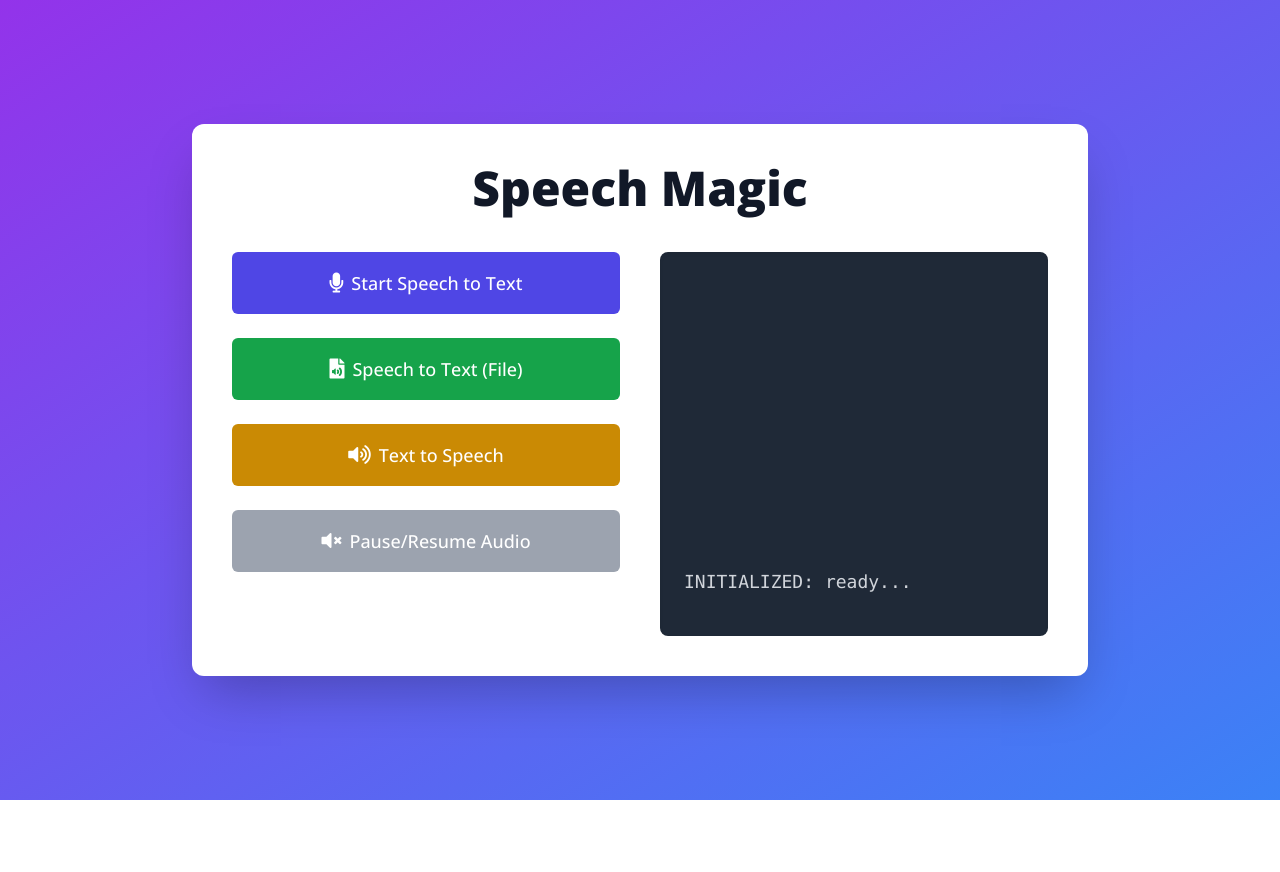
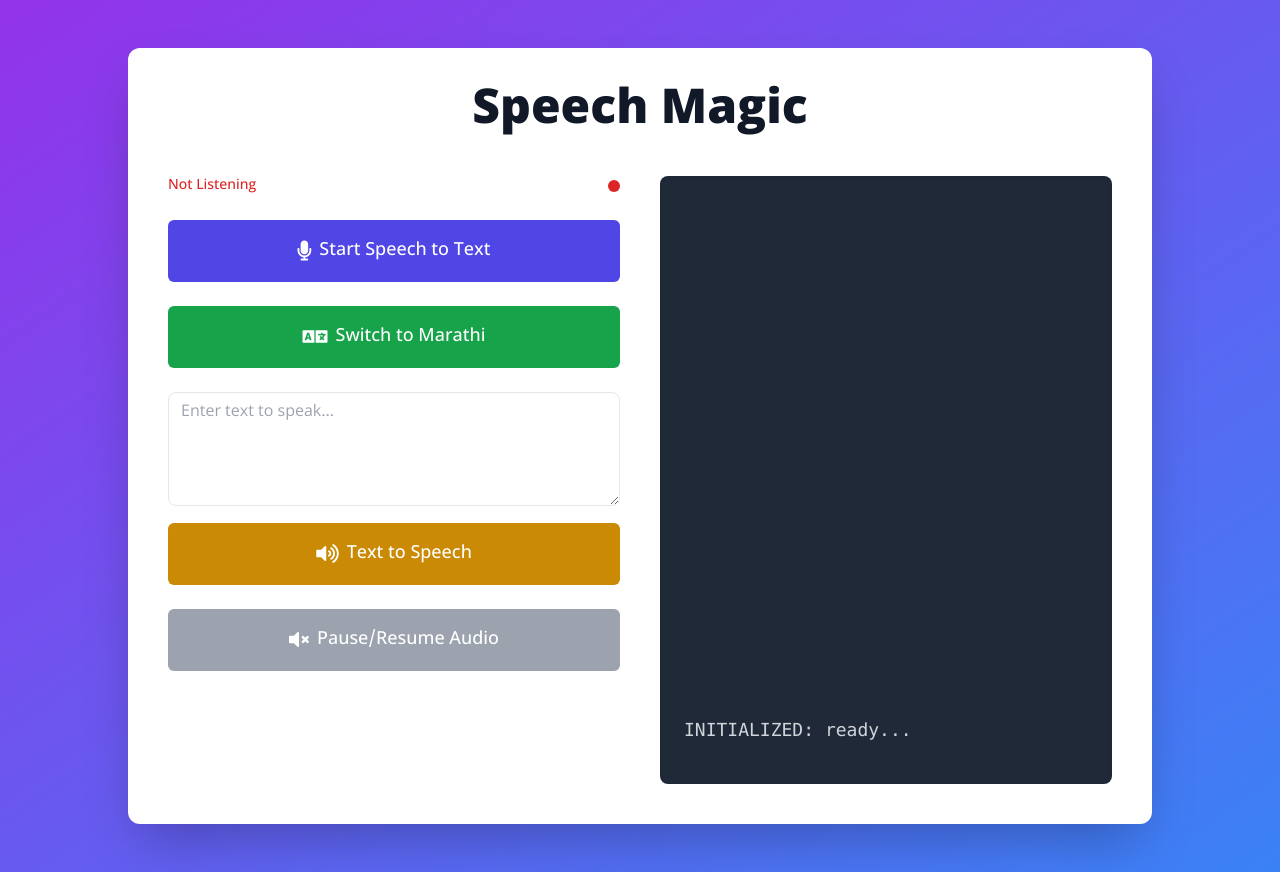
Before and after one commit to amitdeshmukh/RealTimeSpeechTranscription, a React (Create React App) app: page / in a window 1280 px wide. Before the commit the page ends 800 px from the top, so only its background shows below. Built offline with nearby package versions, Linux system fonts and the light colour scheme.

Commit message:
feat: :sparkles: support for marathi

```diff
--- a/public/index.html
+++ b/public/index.html
@@ -28,6 +28,7 @@
     <link rel="preconnect" href="https://fonts.googleapis.com">
     <link rel="preconnect" href="https://fonts.gstatic.com" crossorigin>
     <link href="https://fonts.googleapis.com/css2?family=Open+Sans:ital,wght@0,300..800;1,300..800&display=swap" rel="stylesheet">
+    <link href="https://fonts.googleapis.com/css2?family=Noto+Sans+Devanagari:wght@300;400;500;600;700&display=swap" rel="stylesheet">
     <title>Speech sample app</title>
   </head>
   <body class="background">
--- a/src/App.js
+++ b/src/App.js
@@ -12,6 +12,11 @@ export default function App() {
     const [isListening, setIsListening] = useState(false);
     const [recognitionHistory, setRecognitionHistory] = useState([]);
     const [currentRecognizing, setCurrentRecognizing] = useState('');
+    const [language, setLanguage] = useState('en-US');
+
+    const toggleLanguage = () => {
+        setLanguage(prevLang => prevLang === 'en-US' ? 'mr-IN' : 'en-US');
+    };
 
     async function sttFromMic() {
         if (isListening) {
@@ -23,18 +28,18 @@ export default function App() {
 
         const tokenObj = await getTokenOrRefresh();
         const speechConfig = speechsdk.SpeechConfig.fromAuthorizationToken(tokenObj.authToken, tokenObj.region);
-        speechConfig.speechRecognitionLanguage = 'en-US';
+        speechConfig.speechRecognitionLanguage = language;
 
         const audioConfig = speechsdk.AudioConfig.fromDefaultMicrophoneInput();
         const newRecognizer = new speechsdk.SpeechRecognizer(speechConfig, audioConfig);
 
         newRecognizer.recognizing = (s, e) => {
-            setCurrentRecognizing(`RECOGNIZING: ${e.result.text}`);
+            setCurrentRecognizing(`... ${e.result.text}`);
         };
 
         newRecognizer.recognized = (s, e) => {
             if (e.result.reason === ResultReason.RecognizedSpeech) {
-                const newRecognition = `RECOGNIZED: ${e.result.text}`;
+                const newRecognition = `> ${e.result.text}`;
                 setRecognitionHistory(prevHistory => {
                     const updatedHistory = [newRecognition, ...prevHistory].slice(0, 19);
                     return updatedHistory;
@@ -53,13 +58,12 @@ export default function App() {
         };
 
         newRecognizer.sessionStopped = (s, e) => {
-            setDisplayText(prevText => `${prevText}\nSession stopped event.`);
             newRecognizer.stopContinuousRecognitionAsync();
             setIsListening(false);
         };
 
         setRecognizer(newRecognizer);
-        setDisplayText('Listening... Speak into your microphone.');
+        setDisplayText(`Listening... Speak into your microphone. (${language === 'en-US' ? 'English' : 'Marathi'})`);
         newRecognizer.startContinuousRecognitionAsync();
         setIsListening(true);
     }
@@ -72,6 +76,7 @@ export default function App() {
 
         const tokenObj = await getTokenOrRefresh();
         const speechConfig = speechsdk.SpeechConfig.fromAuthorizationToken(tokenObj.authToken, tokenObj.region);
+        speechConfig.speechSynthesisLanguage = language;
         const myPlayer = new speechsdk.SpeakerAudioDestination();
         updatePlayer(p => ({...p, p: myPlayer}));
         const audioConfig = speechsdk.AudioConfig.fromSpeakerOutput(myPlayer);
@@ -114,38 +119,18 @@ export default function App() {
         });
     }
 
-    async function fileChange(event) {
-        const audioFile = event.target.files[0];
-        console.log(audioFile);
-        const fileInfo = audioFile.name + ` size=${audioFile.size} bytes `;
-
-        setDisplayText(fileInfo);
-
-        const tokenObj = await getTokenOrRefresh();
-        const speechConfig = speechsdk.SpeechConfig.fromAuthorizationToken(tokenObj.authToken, tokenObj.region);
-        speechConfig.speechRecognitionLanguage = 'en-US';
-
-        const audioConfig = speechsdk.AudioConfig.fromWavFileInput(audioFile);
-        const recognizer = new speechsdk.SpeechRecognizer(speechConfig, audioConfig);
-
-        recognizer.recognizeOnceAsync(result => {
-            let text;
-            if (result.reason === ResultReason.RecognizedSpeech) {
-                text = `RECOGNIZED: Text=${result.text}`
-            } else {
-                text = 'ERROR: Speech was cancelled or could not be recognized. Ensure your microphone is working properly.';
-            }
-
-            setDisplayText(fileInfo + text);
-        });
-    }
-
     return (
         <div className="min-h-screen bg-gradient-to-br from-purple-600 to-blue-500 flex items-center justify-center py-12 px-4 sm:px-6 lg:px-8">
-            <div className="max-w-4xl w-full space-y-8 bg-white p-10 rounded-xl shadow-2xl">
+            <div className="max-w-5xl w-full space-y-8 bg-white p-10 rounded-xl shadow-2xl">
                 <h1 className="text-5xl font-extrabold text-center text-gray-900 mb-10">Speech Magic</h1>
-                <div className="grid grid-cols-1 md:grid-cols-2 gap-10">
+                <div className="grid grid-cols-1 lg:grid-cols-2 gap-10">
                     <div className="space-y-6">
+                        <div className="flex items-center justify-between mb-2">
+                            <span className={`text-sm font-medium ${isListening ? 'text-green-600' : 'text-red-600'}`}>
+                                {isListening ? `Listening (${language === 'en-US' ? 'English' : 'Marathi'})` : 'Not Listening'}
+                            </span>
+                            <span className={`h-3 w-3 rounded-full ${isListening ? 'bg-green-600' : 'bg-red-600'}`}></span>
+                        </div>
                         <button
                             onClick={sttFromMic}
                             className={`w-full flex items-center justify-center px-8 py-3 border border-transparent text-base font-medium rounded-md text-white ${isListening ? 'bg-red-600 hover:bg-red-700' : 'bg-indigo-600 hover:bg-indigo-700'} md:py-4 md:text-lg md:px-10 transition duration-150 ease-in-out transform hover:scale-105`}
@@ -153,23 +138,29 @@ export default function App() {
                             <i className={`fas ${isListening ? 'fa-stop' : 'fa-microphone'} text-xl mr-2`}></i>
                             {isListening ? 'Stop Listening' : 'Start Speech to Text'}
                         </button>
-
-                        <div>
-                            <label htmlFor="audio-file" className="w-full flex items-center justify-center px-8 py-3 border border-transparent text-base font-medium rounded-md text-white bg-green-600 hover:bg-green-700 md:py-4 md:text-lg md:px-10 cursor-pointer transition duration-150 ease-in-out transform hover:scale-105">
-                                <i className="fas fa-file-audio text-xl mr-2"></i>
-                                Speech to Text (File)
-                            </label>
-                            <input
-                                type="file"
-                                id="audio-file"
-                                onChange={fileChange}
-                                className="hidden"
+                        <button
+                            onClick={toggleLanguage}
+                            className="w-full flex items-center justify-center px-8 py-3 border border-transparent text-base font-medium rounded-md text-white bg-green-600 hover:bg-green-700 md:py-4 md:text-lg md:px-10 transition duration-150 ease-in-out transform hover:scale-105"
+                        >
+                            <i className="fas fa-language text-xl mr-2"></i>
+                            Switch to {language === 'en-US' ? 'Marathi' : 'English'}
+                        </button>
+                        <div className="space-y-2 mt-6">
+                            <textarea
+                                value={inputText}
+                                onChange={(e) => setInputText(e.target.value)}
+                                placeholder="Enter text to speak..."
+                                className="w-full px-3 py-2 text-gray-700 border rounded-lg focus:outline-none"
+                                rows="4"
                             />
+                            <button
+                                onClick={textToSpeech}
+                                className="w-full flex items-center justify-center px-8 py-3 border border-transparent text-base font-medium rounded-md text-white bg-yellow-600 hover:bg-yellow-700 md:py-4 md:text-lg md:px-10 transition duration-150 ease-in-out transform hover:scale-105"
+                            >
+                                <i className="fas fa-volume-up text-xl mr-2"></i>
+                                Text to Speech
+                            </button>
                         </div>
-                        <button onClick={textToSpeech} className="w-full flex items-center justify-center px-8 py-3 border border-transparent text-base font-medium rounded-md text-white bg-yellow-600 hover:bg-yellow-700 md:py-4 md:text-lg md:px-10 transition duration-150 ease-in-out transform hover:scale-105">
-                            <i className="fas fa-volume-up text-xl mr-2"></i>
-                            Text to Speech
-                        </button>
                         <button
                             onClick={handleMute}
                             disabled={!player.p}
@@ -179,7 +170,7 @@ export default function App() {
                             Pause/Resume Audio
                         </button>
                     </div>
-                    <div className="bg-gray-800 text-gray-300 p-6 rounded-lg h-96 overflow-auto shadow-inner flex flex-col-reverse">
+                    <div className="bg-gray-800 text-gray-300 p-6 rounded-lg h-[calc(100vh-12rem)] overflow-auto shadow-inner flex flex-col-reverse">
                         {currentRecognizing && (
                             <pre className="text-lg font-open-sans-regular whitespace-pre-wrap mb-2 text-yellow-300">{currentRecognizing}</pre>
                         )}
--- a/src/index.css
+++ b/src/index.css
@@ -4,7 +4,7 @@
 
 @layer base {
   body {
-    font-family: "Open Sans", sans-serif;
+    font-family: "Noto Sans Devanagari", "Open Sans", sans-serif;
     font-optical-sizing: auto;
     font-style: normal;
     font-variation-settings: "wdth" 100;
@@ -12,22 +12,27 @@
 }
 
 @layer utilities {
-  .font-open-sans-light {
+  .font-devanagari {
+    font-family: "Noto Sans Devanagari", sans-serif;
+  }
+  .font-devanagari-light {
+    font-family: "Noto Sans Devanagari", sans-serif;
     font-weight: 300;
   }
-  .font-open-sans-regular {
+  .font-devanagari-regular {
+    font-family: "Noto Sans Devanagari", sans-serif;
     font-weight: 400;
   }
-  .font-open-sans-medium {
+  .font-devanagari-medium {
+    font-family: "Noto Sans Devanagari", sans-serif;
     font-weight: 500;
   }
-  .font-open-sans-semibold {
+  .font-devanagari-semibold {
+    font-family: "Noto Sans Devanagari", sans-serif;
     font-weight: 600;
   }
-  .font-open-sans-bold {
+  .font-devanagari-bold {
+    font-family: "Noto Sans Devanagari", sans-serif;
     font-weight: 700;
   }
-  .font-open-sans-extrabold {
-    font-weight: 800;
-  }
 }
--- a/src/token_util.js
+++ b/src/token_util.js
@@ -12,14 +12,14 @@ export async function getTokenOrRefresh() {
             const region = res.data.region;
             cookie.set('speech-token', region + ':' + token, {maxAge: 540, path: '/'});
 
-            console.log('Token fetched from back-end: ' + token);
+            console.log('Token fetched from back-end');
             return { authToken: token, region: region };
         } catch (err) {
             console.log(err.response.data);
             return { authToken: null, error: err.response.data };
         }
     } else {
-        console.log('Token fetched from cookie: ' + speechToken);
+        console.log('Token fetched from cookie');
         const idx = speechToken.indexOf(':');
         return { authToken: speechToken.slice(idx + 1), region: speechToken.slice(0, idx) };
     }
```
Also changed, not shown: 1 other file (tests, documents, lock files or other folders).
